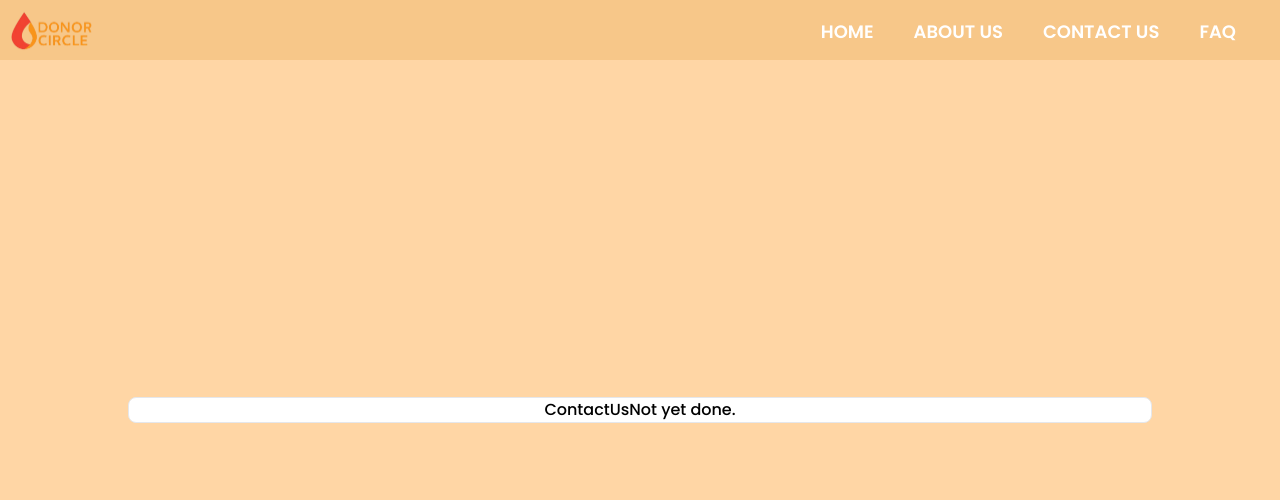
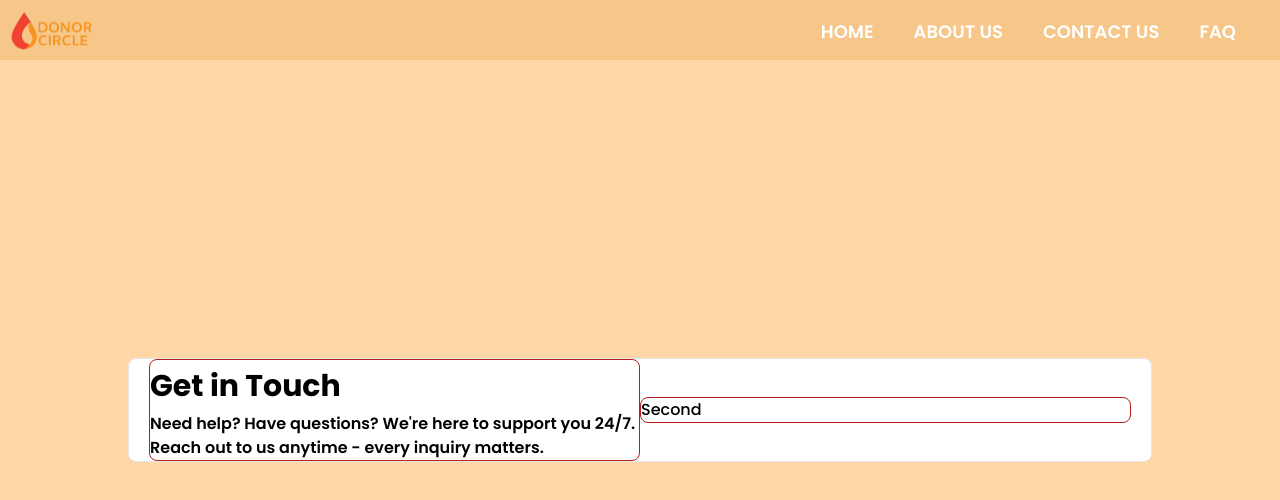
Before and after one commit to TanmayVidhate/DonorCircle_2, a React (Vite) app in the folder client/: page /contactus in a window 1280 px wide. Shown: the top 500 px of the page. Built offline with nearby package versions, Linux system fonts and the light colour scheme.

Commit message:
add content

```diff
--- a/client/src/Views/ContactUs.jsx
+++ b/client/src/Views/ContactUs.jsx
@@ -9,8 +9,17 @@ function ContactUs() {
             <Navbar />
             <div className='flex-1 grid place-items-center '>
                 <div className='flex justify-center  items-center border rounded-lg m-5 mt-24 bg-[#FFFFFF] w-5/6   sm:w-3/4 sm:px-5 lg:mt-10 lg:w-4/5 2xl:w-3/5  '>
-                    <h1>ContactUs</h1>
-                    <p>Not yet done.</p>
+                    <div className='border rounded-lg border-red-700 w-full'>
+                        <div className='my-2'>
+                            <p className='text-3xl font-bold' >Get in Touch</p>
+                        </div>
+                        <div className=''>
+                            <p className=' font-semibold'>Need help? Have questions? We're here to support you 24/7. Reach out to us anytime - every inquiry matters.</p>
+                        </div>
+                    </div>
+                    <div className='border rounded-lg border-red-700 w-full'>
+                        Second
+                    </div>
                 </div>
             </div>
         </div>
```
